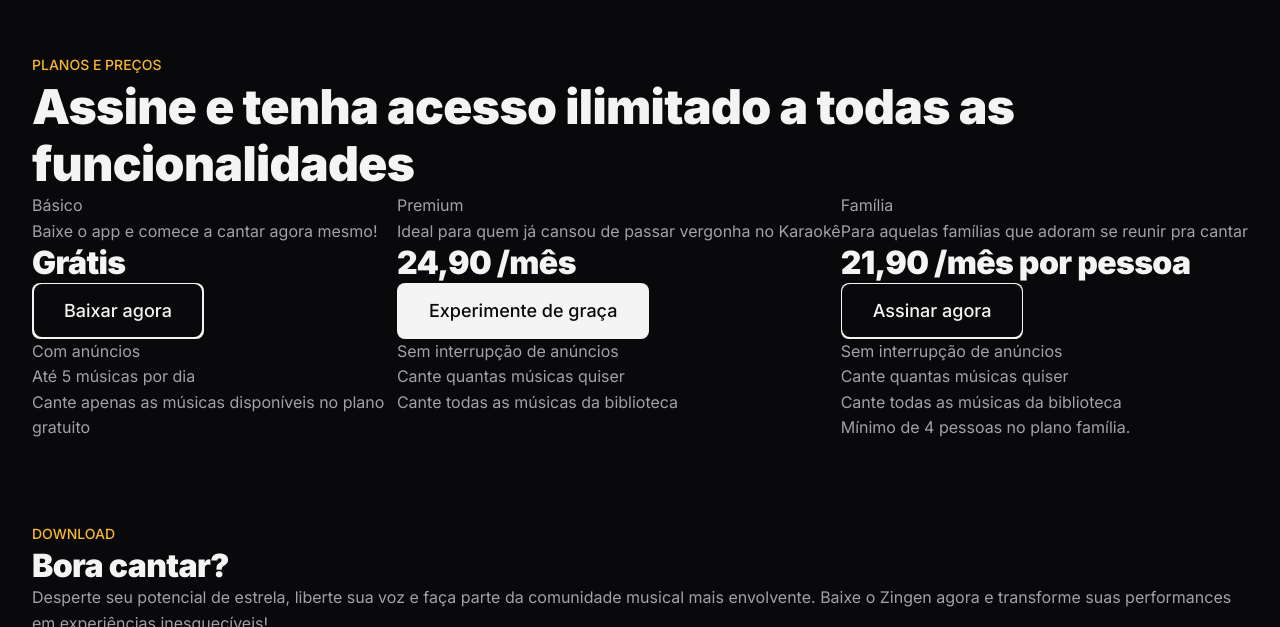
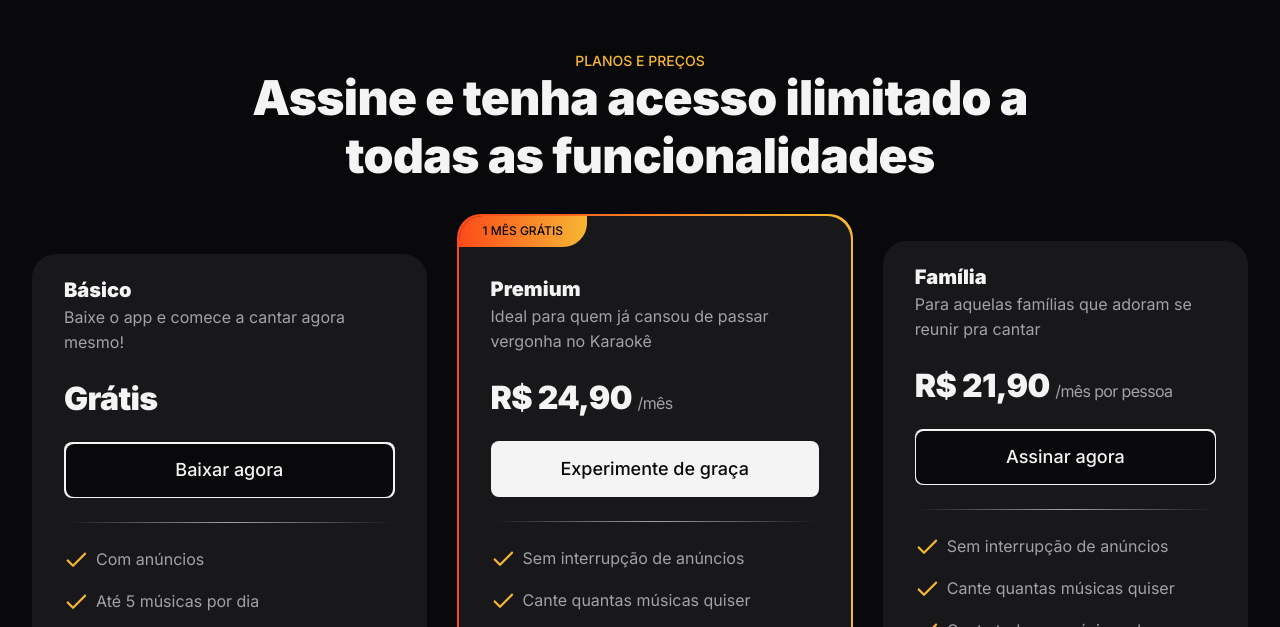
Before and after one commit to kauasilvandrade/lp-produto, a plain HTML site: page index.html in a window 1280 px wide. Shown: the part 2570-3197 px from the top of the page. Drawn offline with Linux system fonts and the light colour scheme.

Commit message:
Finalização da seção pricing

```diff
--- a/assets/css/global.css
+++ b/assets/css/global.css
@@ -5,6 +5,7 @@
 @import url(partials/about.css);
 @import url(partials/features.css);
 @import url(partials/features-dektop.css) (width >= 80rem);
+@import url(partials/pricing.css);
 
 *,
 *::before,
--- /dev/null
+++ b/assets/css/partials/pricing.css
@@ -0,0 +1,116 @@
+#pricing {
+
+  div.flex {
+    flex-direction: column;
+    gap: 2rem;
+  }
+
+  & span.highlight, & h2 {
+    text-align: center;
+    display: block;
+  }
+
+  & h2 {
+    margin-bottom: 2rem;
+  }
+
+  & .card-pricing {
+    background-color: var(--surface-color);
+    border-radius: 1.5rem;
+    padding-block: 1.5rem;
+    position: relative;
+
+    & span:not(.premim-one) {
+      font: var(--fw-bold) 1.25rem/120% var(--ff-sans);
+      color: var(--text-color-primary);
+    }
+
+    & h3 {
+      margin-block: 1.5rem;
+
+      smal {
+        font: var(--fw-base) 1rem/120% var(--ff-sans);
+        color: var(--text-color-secondary);
+      }
+    }
+
+    & button {
+      width: 100%;
+    }
+
+    & .line {
+      margin-block: 1.5rem;
+      background: radial-gradient(var(--text-color-secondary), var(--surface-color) 70%);
+      height: 1px;
+    }
+
+    & ul[role="list"] {
+      display: flex;
+      flex-direction: column;
+      gap: 1rem;
+      margin-bottom: 1.5rem;
+
+      & li {
+        position: relative;
+        padding-left: 2rem;
+
+        &::before {
+          content: '';
+          position: absolute;
+          background: url(../../images/mark.svg) no-repeat;
+          width: 2rem;
+          height: 2rem;
+          display: block;
+          left: 0;
+        }
+      }
+
+    }
+
+  }
+
+  & .card-pricing.premium {
+
+    padding-top : 3rem;
+
+    &::before {
+      content: '';
+      background-image: linear-gradient(90deg, var(--brand-color-secondary) 0%, var(--brand-color-primary) 100%);
+      position: absolute;
+      z-index: -1;
+      inset: -2px;
+      border-radius: inherit;
+    }
+
+    & .premium-one {
+      display: block;
+      position: absolute;
+      top: 0;
+      left: 0;
+      border-radius: 1.5rem 0 1.5rem 0;
+      padding: 0.5rem 1.5rem;
+      background-image: linear-gradient(90deg, var(--brand-color-secondary) 0%, var(--brand-color-primary) 100%);
+      text-transform: uppercase;
+      color: var(--bg-color);
+      font-weight: var(--fw-md);
+      font-size: 0.75rem;
+    }
+  }
+
+}
+
+@media (width >= 80rem) {
+  #pricing {
+
+    div.flex {
+      flex-direction: row;
+
+      & .premium {
+        padding-block: 3.8rem 5.5rem;
+      }
+
+    }
+
+  }
+
+}
--- a/index.html
+++ b/index.html
@@ -125,11 +125,11 @@
 
         <span class="highlight">Planos e Preços</span>
 
-        <h2>Assine e tenha acesso ilimitado a todas as funcionalidades</h2>
+        <h2>Assine e tenha acesso ilimitado a <br> todas as funcionalidades</h2>
 
-        <div class="even-columns">
+        <div class="flex items-center justify-between">
 
-          <div class="card-pricing">
+          <div class="card-pricing px-lg">
 
             <span>Básico</span>
             <p>Baixe o app e comece a cantar agora mesmo!</p>
@@ -146,11 +146,13 @@
 
           </div>
 
-          <div class="card-pricing">
+          <div class="card-pricing px-lg premium">
+
+            <span class="premium-one">1 mês grátis</span>
 
             <span>Premium</span>
             <p>Ideal para quem já cansou de passar vergonha no Karaokê</p>
-            <h3>24,90 /<smal>mês</smal></h3>
+            <h3>R$ 24,90 <smal>/mês</smal></h3>
             <button class="btn btn-lg">Experimente de graça</button>
 
             <div class="line"></div>
@@ -163,11 +165,11 @@
 
           </div>
 
-          <div class="card-pricing">
+          <div class="card-pricing px-lg">
 
             <span>Família</span>
             <p>Para aquelas famílias que adoram se reunir pra cantar</p>
-            <h3>21,90 /<smal>mês por pessoa</smal></h3>
+            <h3>R$ 21,90 <smal>/mês por pessoa</smal></h3>
             <button class="btn btn-lg" aria-label="Assinar agora">Assinar agora</button>
 
             <div class="line"></div>
```
Also changed, not shown: assets/images/mark.svg (added).
